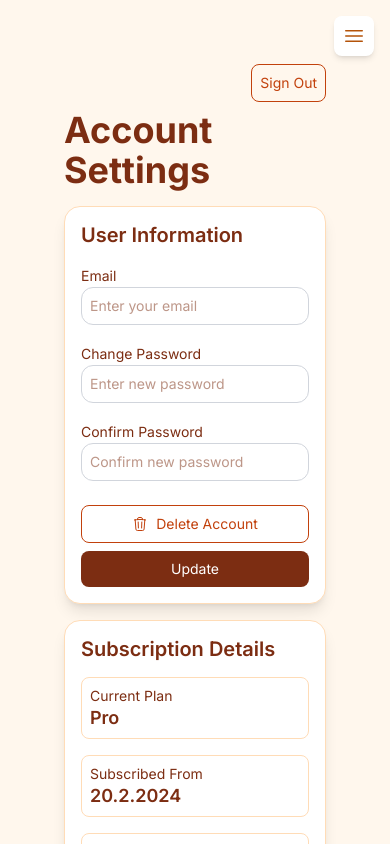
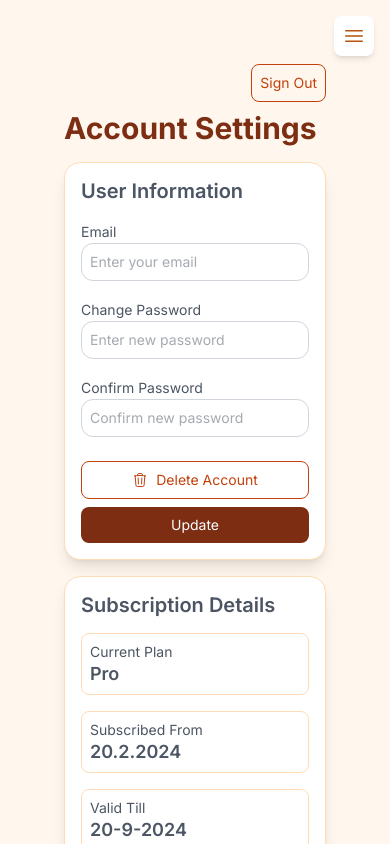
Before and after one commit to RaimaAftab95/ZenklyUpdate, a React (Vite) app: page /account-settings in a window 390 px wide. Shown: the top 844 px of the page. Built offline with nearby package versions, Linux system fonts and the light colour scheme; no server answers.

Commit message:
sort remaining ui issues

```diff
--- a/src/components/LoginForm.jsx
+++ b/src/components/LoginForm.jsx
@@ -115,7 +115,9 @@ export default function LoginForm() {
           <div className="mb-4 text-center">
             <button
               type="submit"
-              className="btn btn-primary w-4/5 rounded-xl bg-indigo-500 leading-5 sm:w-3/5"
+              className={`btn btn-primary w-4/5 rounded-xl leading-5 sm:w-3/5 ${
+                isLoading ? '!bg-primary text-white' : 'bg-indigo-500'
+              }`}
               disabled={isLoading}
             >
               {isLoading && <span className="loading loading-spinner"></span>}
@@ -124,7 +126,9 @@ export default function LoginForm() {
           </div>
 
           {/* Error Message */}
-          {error && <p className="text-error mt-2 text-sm">{error}</p>}
+          {error && (
+            <p className="text-error mt-2 text-center text-sm">{error}</p>
+          )}
         </form>
       </div>
     </div>
--- a/src/components/SignupForm.jsx
+++ b/src/components/SignupForm.jsx
@@ -152,7 +152,9 @@ export default function SignupForm() {
           <div className="mb-4 text-center">
             <button
               type="submit"
-              className="btn btn-primary w-4/5 rounded-xl bg-indigo-500 leading-5 sm:w-3/5"
+              className={`btn btn-primary w-4/5 rounded-xl leading-5 sm:w-3/5 ${
+                isLoading ? '!bg-primary text-white' : 'bg-indigo-500'
+              }`}
               disabled={isLoading}
             >
               {isLoading && <span className="loading loading-spinner"></span>}
@@ -161,7 +163,9 @@ export default function SignupForm() {
           </div>
 
           {/* Error Message */}
-          {error && <p className="text-error mt-2 text-sm">{error}</p>}
+          {error && (
+            <p className="text-error mt-2 text-center text-sm">{error}</p>
+          )}
         </form>
       </div>
     </div>
--- a/src/pages/AccountSettings.jsx
+++ b/src/pages/AccountSettings.jsx
@@ -10,7 +10,8 @@ export default function AccountSettings() {
   };
 
   return (
-    <div className="flex min-h-screen">
+    <div>
+      {/*<div className="flex min-h-screen"> */}
       <main className="flex-1 p-10">
         <div className="mb-4 flex w-full max-w-4xl flex-col">
           <div className="flex w-full justify-end pr-0 md:pr-16">
@@ -23,13 +24,14 @@ export default function AccountSettings() {
               </button>
             </Link>
           </div>
-          <h1 className="text-secondary mt-2 text-4xl font-bold">
+          <h1 className="text-secondary mt-2 text-3xl font-bold sm:text-4xl">
             Account Settings
           </h1>
         </div>
 
         {/* Main Content*/}
-        <div className="text-secondary grid w-full max-w-4xl grid-cols-1 gap-4 md:grid-cols-2 md:gap-8">
+
+        <div className="block gap-4 space-y-4 lg:grid lg:grid-cols-2 lg:space-y-0">
           {/* User*/}
           <div
             className="w-full rounded-2xl border bg-white p-4 shadow-lg"
--- a/src/pages/UpgradeAccount.jsx
+++ b/src/pages/UpgradeAccount.jsx
@@ -8,7 +8,7 @@ export default function UpgradeAccount() {
           Choose a plan to get started
         </h1>
 
-        <div className="grid grid-cols-1 gap-6 md:grid-cols-3">
+        <div className="grid grid-cols-1 gap-6 md:grid-cols-1 lg:grid-cols-3">
           {[...Array(3)].map((_, colIndex) => (
             <div
               key={colIndex}
```
